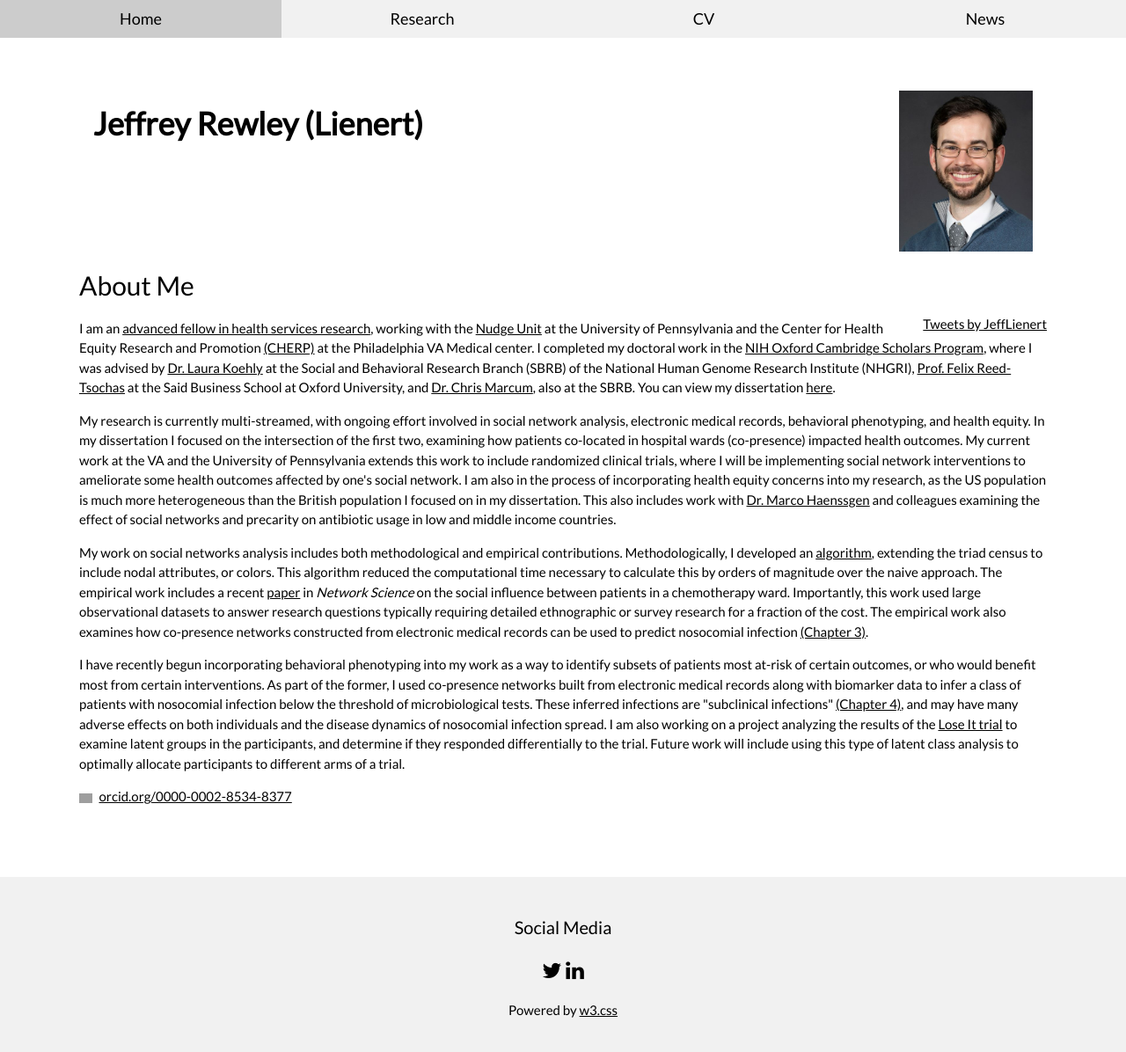
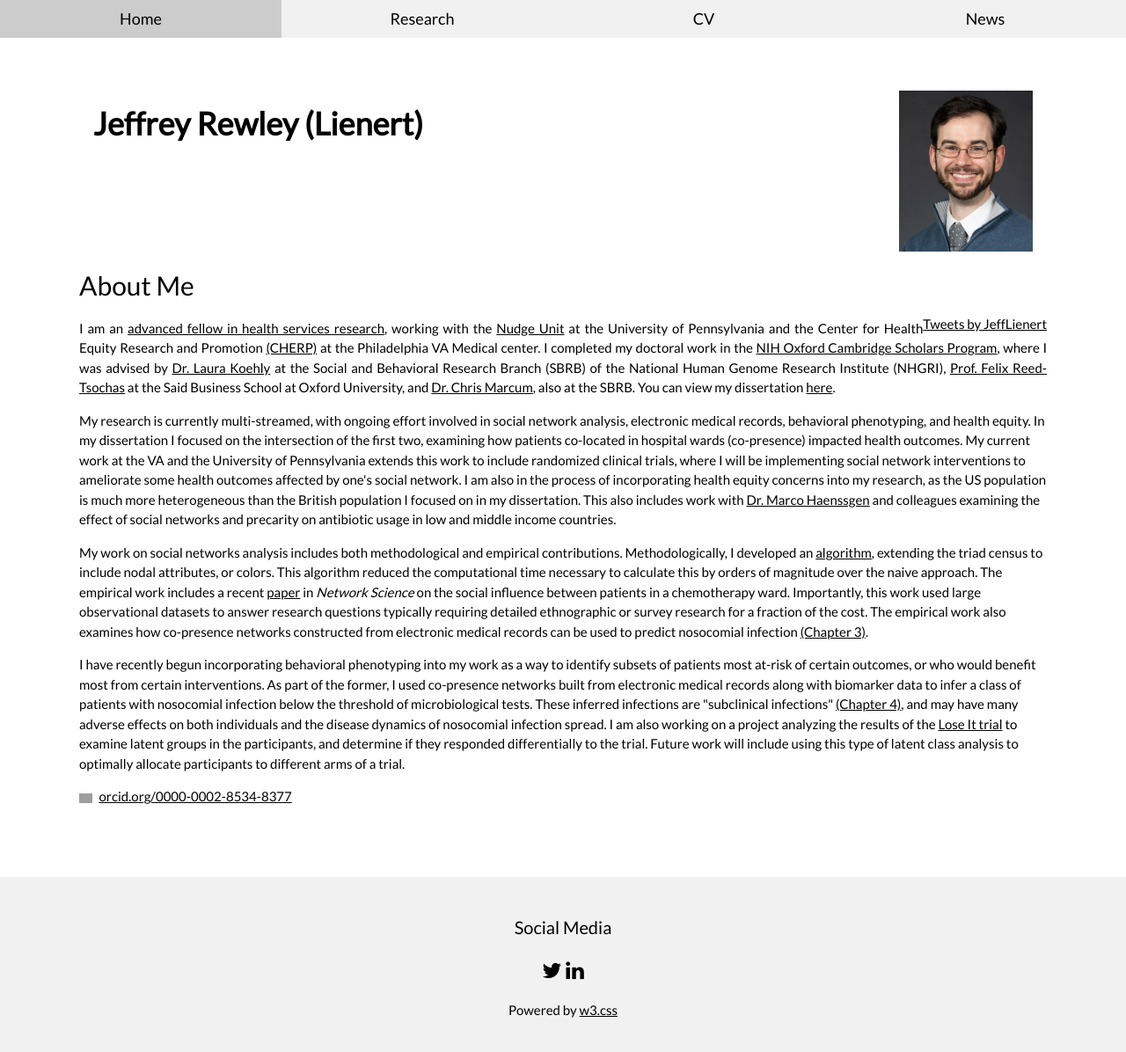
Before and after one commit to jlienert/jlienert.github.io, a Jekyll site: the page built from index.html, in a window 1280 px wide and 1206 px high. Shown: the top 1196 px of the window at 88% size. Built offline with Jekyll 4.4.1, drawn with Linux system fonts in a browser that asks for light colours; comment, search, counter and statistics services are not loaded; grey boxes are pictures that could not be loaded.

Commit message:
Update index.html

```diff
--- a/index.html
+++ b/index.html
@@ -18,10 +18,10 @@
 <h2> About Me </h2>
 
 <div style="float:right">
-<a class="twitter-timeline" data-width="500" data-height="500" href="https://twitter.com/JeffLienert?ref_src=twsrc%5Etfw" style="float:right">Tweets by JeffLienert</a> <script async src="https://platform.twitter.com/widgets.js" charset="utf-8"></script>
+<a class="twitter-timeline" data-width="300" data-height="1000" href="https://twitter.com/JeffLienert?ref_src=twsrc%5Etfw" style="float:right">Tweets by JeffLienert</a> <script async src="https://platform.twitter.com/widgets.js" charset="utf-8"></script>
 </div>
 
-<p text-align: justify;> I am an <a href="https://www.cherp.research.va.gov/research/CHERP_Health_Services_Research_Fellowship.asp">advanced fellow in health services research</a>, working with the
+<p align=justify> I am an <a href="https://www.cherp.research.va.gov/research/CHERP_Health_Services_Research_Fellowship.asp">advanced fellow in health services research</a>, working with the
   <a href="https://nudgeunit.upenn.edu/">Nudge Unit</a> at the University of Pennsylvania and the Center for Health Equity Research and Promotion
   <a href="https://www.cherp.research.va.gov/">(CHERP)</a> at the Philadelphia VA Medical center. I completed my doctoral work in the
   <a href="https://oxcam.gpp.nih.gov/">NIH Oxford Cambridge Scholars Program</a>, where I was advised by
```
